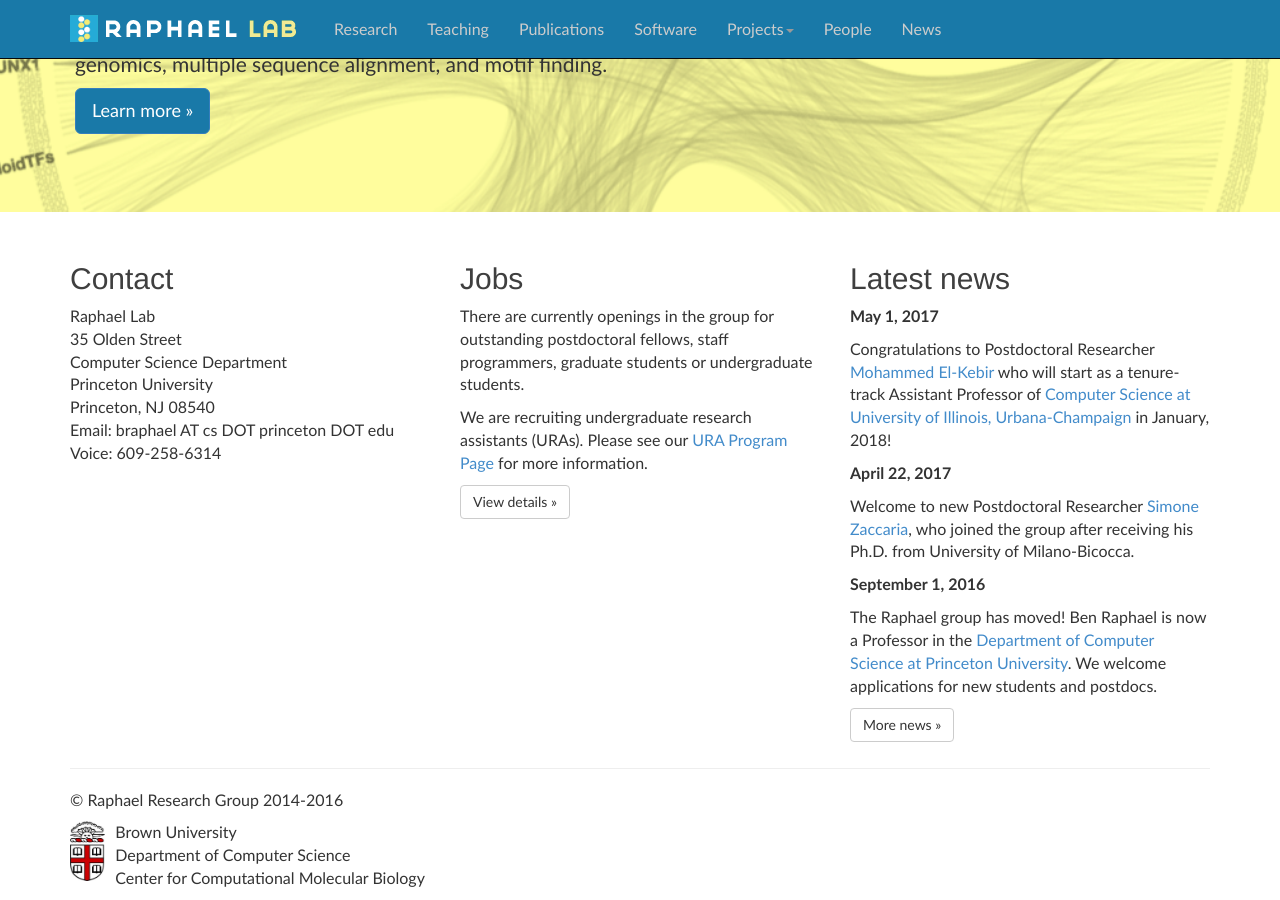
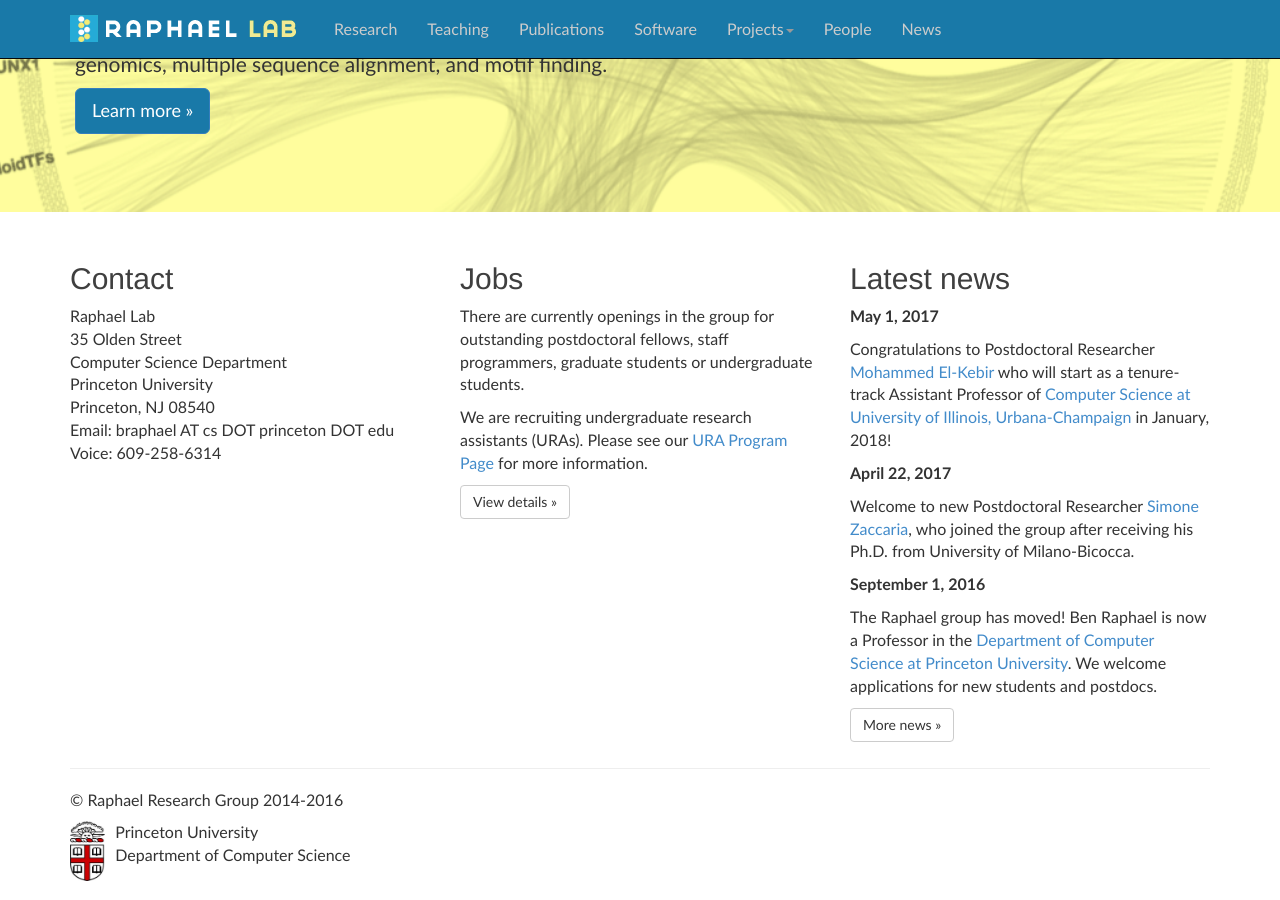
Before and after one commit to raphael-group/raphael-group.github.io, a Jekyll site: the page built from index.html, in a window 1280 px wide and 900 px high, scrolled down 293 px. Built offline with Jekyll 4.4.1, drawn with Linux system fonts in a browser that asks for light colours; nearby versions of some CDN libraries; comment, search, counter and statistics services are not loaded.

Commit message:
Update default.html

```diff
--- a/_layouts/default.html
+++ b/_layouts/default.html
@@ -81,9 +81,8 @@
         <footer>
             <p>&copy; Raphael Research Group 2014-2016</p>
             <img src="{{ site.url }}/assets/brown.jpeg" style="height:60px; float:left; margin-right: 10px"/>
-            <p>Brown University<br/>
-            Department of Computer Science<br/>
-            Center for Computational Molecular Biology</p>
+            <p>Princeton University<br/>
+            Department of Computer Science</p>
         </footer>
     </div>
 
```
